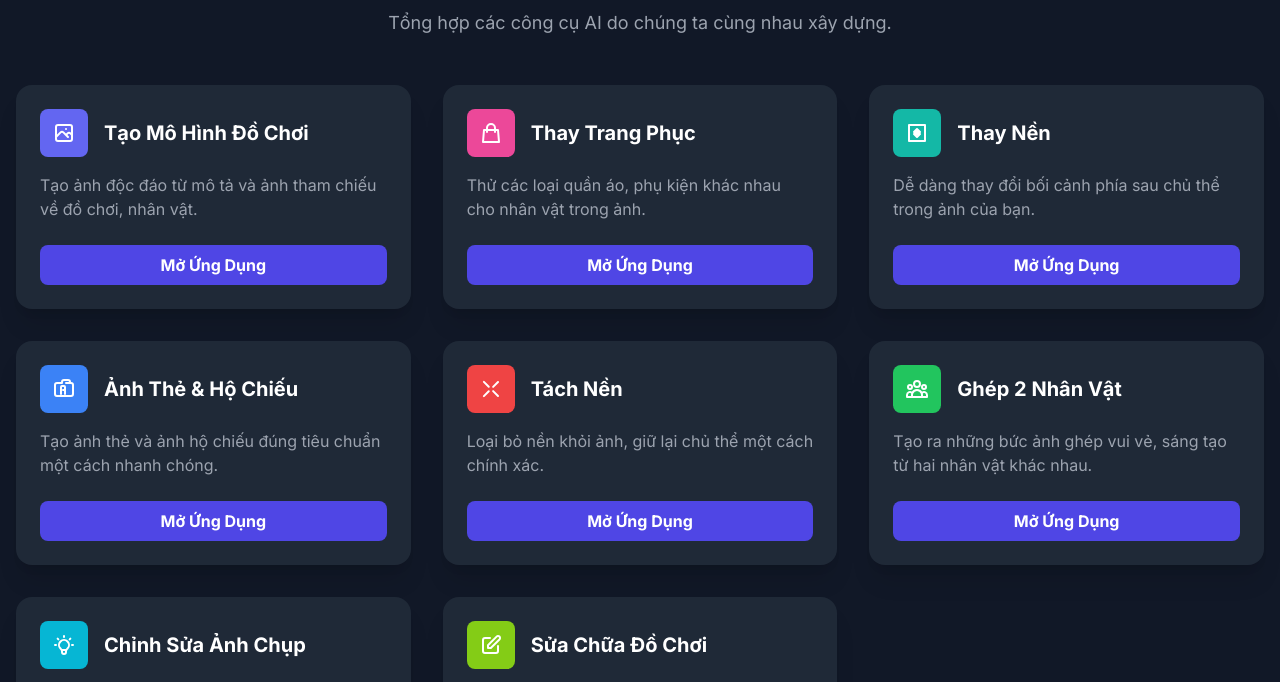
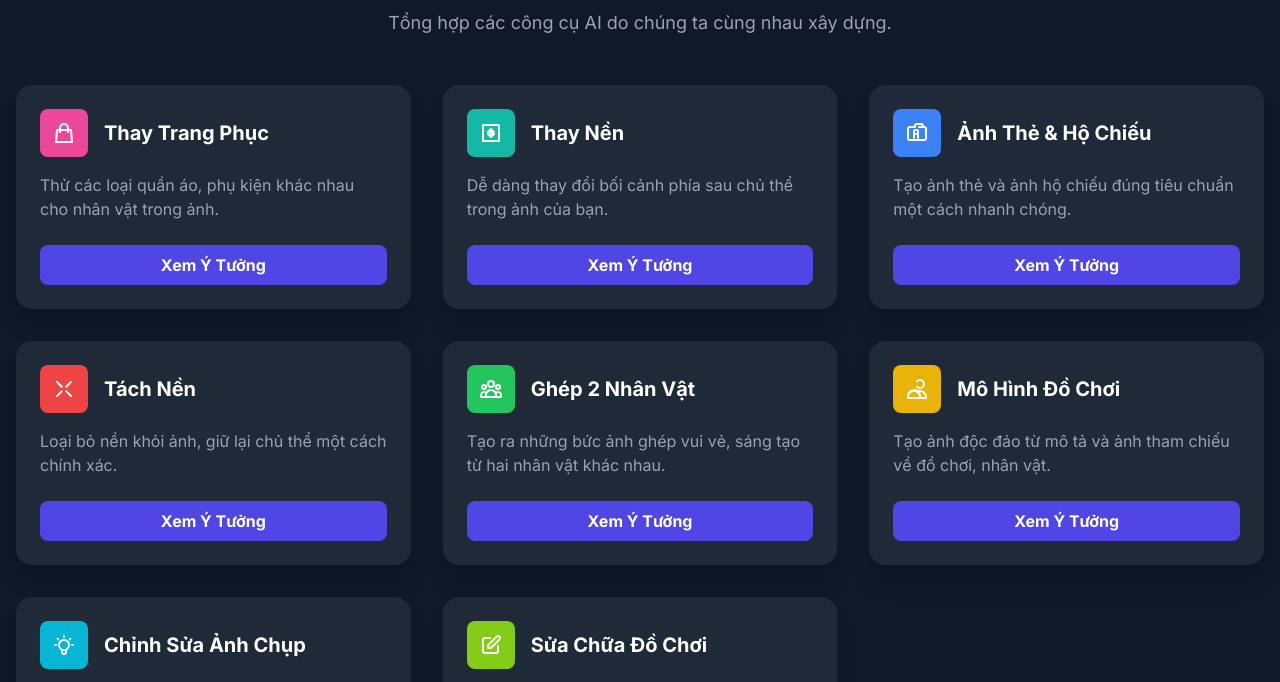
Before and after one commit to honda1967biz/honda1967biz, a plain HTML site: page index.html in a window 1280 px wide. Shown: the part 103-785 px from the top of the page. Drawn offline with nearby package versions, Linux system fonts and the light colour scheme.

Commit message:
Update index.html

```diff
--- a/index.html
+++ b/index.html
@@ -32,24 +32,6 @@
             <!-- App Grid -->
             <div id="app-grid" class="grid grid-cols-1 md:grid-cols-2 lg:grid-cols-3 gap-8">
 
-                <!-- App Card 1: Tạo Mô Hình Đồ Chơi -->
-                <div class="app-card bg-gray-800 rounded-2xl shadow-xl overflow-hidden">
-                    <div class="p-6 flex flex-col h-full">
-                        <div class="flex items-center space-x-4 mb-4">
-                            <div class="bg-indigo-500 p-3 rounded-lg">
-                                <svg xmlns="http://www.w3.org/2000/svg" class="h-6 w-6 text-white" fill="none" viewBox="0 0 24 24" stroke="currentColor" stroke-width="2"><path stroke-linecap="round" stroke-linejoin="round" d="M4 16l4.586-4.586a2 2 0 012.828 0L16 16m-2-2l1.586-1.586a2 2 0 012.828 0L20 14m-6-6h.01M6 20h12a2 2 0 002-2V6a2 2 0 00-2-2H6a2 2 0 00-2 2v12a2 2 0 002 2z" /></svg>
-                            </div>
-                            <h2 class="text-xl font-bold text-white">Tạo Mô Hình Đồ Chơi</h2>
-                        </div>
-                        <p class="text-gray-400 mb-6 flex-grow">
-                            Tạo ảnh độc đáo từ mô tả và ảnh tham chiếu về đồ chơi, nhân vật.
-                        </p>
-                        <a href="suanhanvatau.html" target="_blank" class="mt-auto w-full text-center block bg-indigo-600 hover:bg-indigo-700 text-white font-bold py-2 px-4 rounded-lg transition-colors duration-200">
-                            Mở Ứng Dụng
-                        </a>
-                    </div>
-                </div>
-
                 <!-- Card 2: Thay Trang Phục -->
                 <div class="app-card bg-gray-800 rounded-2xl shadow-xl overflow-hidden">
                     <div class="p-6 flex flex-col h-full">
@@ -60,7 +42,7 @@
                             <h2 class="text-xl font-bold text-white">Thay Trang Phục</h2>
                         </div>
                         <p class="text-gray-400 mb-6 flex-grow">Thử các loại quần áo, phụ kiện khác nhau cho nhân vật trong ảnh.</p>
-                        <a href="thaytrangphuc.html" target="_blank" class="mt-auto w-full text-center block bg-indigo-600 hover:bg-indigo-700 text-white font-bold py-2 px-4 rounded-lg transition-colors duration-200">Mở Ứng Dụng</a>
+                        <a href="https://gemini.google.com/share/452a50ab8109" target="_blank" class="mt-auto w-full text-center block bg-indigo-600 hover:bg-indigo-700 text-white font-bold py-2 px-4 rounded-lg transition-colors duration-200">Xem Ý Tưởng</a>
                     </div>
                 </div>
 
@@ -74,7 +56,7 @@
                             <h2 class="text-xl font-bold text-white">Thay Nền</h2>
                         </div>
                         <p class="text-gray-400 mb-6 flex-grow">Dễ dàng thay đổi bối cảnh phía sau chủ thể trong ảnh của bạn.</p>
-                         <a href="thaynen.html" target="_blank" class="mt-auto w-full text-center block bg-indigo-600 hover:bg-indigo-700 text-white font-bold py-2 px-4 rounded-lg transition-colors duration-200">Mở Ứng Dụng</a>
+                         <a href="https://g.co/gemini/share/3f5736ce90b3" target="_blank" class="mt-auto w-full text-center block bg-indigo-600 hover:bg-indigo-700 text-white font-bold py-2 px-4 rounded-lg transition-colors duration-200">Xem Ý Tưởng</a>
                     </div>
                 </div>
 
@@ -88,7 +70,7 @@
                             <h2 class="text-xl font-bold text-white">Ảnh Thẻ & Hộ Chiếu</h2>
                         </div>
                         <p class="text-gray-400 mb-6 flex-grow">Tạo ảnh thẻ và ảnh hộ chiếu đúng tiêu chuẩn một cách nhanh chóng.</p>
-                        <a href="anhhochieu.html" target="_blank" class="mt-auto w-full text-center block bg-indigo-600 hover:bg-indigo-700 text-white font-bold py-2 px-4 rounded-lg transition-colors duration-200">Mở Ứng Dụng</a>
+                        <a href="https://g.co/gemini/share/b059aa4fa4f9" target="_blank" class="mt-auto w-full text-center block bg-indigo-600 hover:bg-indigo-700 text-white font-bold py-2 px-4 rounded-lg transition-colors duration-200">Xem Ý Tưởng</a>
                     </div>
                 </div>
 
@@ -102,7 +84,7 @@
                             <h2 class="text-xl font-bold text-white">Tách Nền</h2>
                         </div>
                         <p class="text-gray-400 mb-6 flex-grow">Loại bỏ nền khỏi ảnh, giữ lại chủ thể một cách chính xác.</p>
-                        <a href="tachnen.html" target="_blank" class="mt-auto w-full text-center block bg-indigo-600 hover:bg-indigo-700 text-white font-bold py-2 px-4 rounded-lg transition-colors duration-200">Mở Ứng Dụng</a>
+                        <a href="https://g.co/gemini/share/450d3c527030" target="_blank" class="mt-auto w-full text-center block bg-indigo-600 hover:bg-indigo-700 text-white font-bold py-2 px-4 rounded-lg transition-colors duration-200">Xem Ý Tưởng</a>
                     </div>
                 </div>
 
@@ -116,7 +98,21 @@
                             <h2 class="text-xl font-bold text-white">Ghép 2 Nhân Vật</h2>
                         </div>
                         <p class="text-gray-400 mb-6 flex-grow">Tạo ra những bức ảnh ghép vui vẻ, sáng tạo từ hai nhân vật khác nhau.</p>
-                        <a href="ghepnhieunhanvat.html" target="_blank" class="mt-auto w-full text-center block bg-indigo-600 hover:bg-indigo-700 text-white font-bold py-2 px-4 rounded-lg transition-colors duration-200">Mở Ứng Dụng</a>
+                        <a href="https://g.co/gemini/share/43c3acf1efb1" target="_blank" class="mt-auto w-full text-center block bg-indigo-600 hover:bg-indigo-700 text-white font-bold py-2 px-4 rounded-lg transition-colors duration-200">Xem Ý Tưởng</a>
+                    </div>
+                </div>
+
+                <!-- Card 7: Mô hình đồ chơi -->
+                <div class="app-card bg-gray-800 rounded-2xl shadow-xl overflow-hidden">
+                    <div class="p-6 flex flex-col h-full">
+                        <div class="flex items-center space-x-4 mb-4">
+                            <div class="bg-yellow-500 p-3 rounded-lg">
+                                <svg xmlns="http://www.w3.org/2000/svg" class="h-6 w-6 text-white" fill="none" viewBox="0 0 24 24" stroke="currentColor" stroke-width="2"><path stroke-linecap="round" stroke-linejoin="round" d="M12 4.354a4 4 0 110 5.292M15 21H3v-1a6 6 0 0112 0v1zm0 0h6v-1a6 6 0 00-9-5.197M15 21v-2a6 6 0 00-12 0v2" /></svg>
+                            </div>
+                            <h2 class="text-xl font-bold text-white">Mô Hình Đồ Chơi</h2>
+                        </div>
+                        <p class="text-gray-400 mb-6 flex-grow">Tạo ảnh độc đáo từ mô tả và ảnh tham chiếu về đồ chơi, nhân vật.</p>
+                        <a href="https://g.co/gemini/share/031a9f047091" target="_blank" class="mt-auto w-full text-center block bg-indigo-600 hover:bg-indigo-700 text-white font-bold py-2 px-4 rounded-lg transition-colors duration-200">Xem Ý Tưởng</a>
                     </div>
                 </div>
 
@@ -130,7 +126,7 @@
                             <h2 class="text-xl font-bold text-white">Chỉnh Sửa Ảnh Chụp</h2>
                         </div>
                         <p class="text-gray-400 mb-6 flex-grow">Nâng cao chất lượng ảnh, chỉnh màu, ánh sáng và các chi tiết khác.</p>
-                         <a href="suaanhstudio.html" target="_blank" class="mt-auto w-full text-center block bg-indigo-600 hover:bg-indigo-700 text-white font-bold py-2 px-4 rounded-lg transition-colors duration-200">Mở Ứng Dụng</a>
+                         <a href="https://g.co/gemini/share/1144f54b679a" target="_blank" class="mt-auto w-full text-center block bg-indigo-600 hover:bg-indigo-700 text-white font-bold py-2 px-4 rounded-lg transition-colors duration-200">Xem Ý Tưởng</a>
                     </div>
                 </div>
 
@@ -144,7 +140,7 @@
                             <h2 class="text-xl font-bold text-white">Sửa Chữa Đồ Chơi</h2>
                         </div>
                         <p class="text-gray-400 mb-6 flex-grow">AI hướng dẫn bạn cách khắc phục, sửa chữa những món đồ chơi bị hỏng.</p>
-                         <a href="nguoithatsuadochoi.html" target="_blank" class="mt-auto w-full text-center block bg-indigo-600 hover:bg-indigo-700 text-white font-bold py-2 px-4 rounded-lg transition-colors duration-200">Mở Ứng Dụng</a>
+                         <a href="https://g.co/gemini/share/18b5ce9a325c" target="_blank" class="mt-auto w-full text-center block bg-indigo-600 hover:bg-indigo-700 text-white font-bold py-2 px-4 rounded-lg transition-colors duration-200">Xem Ý Tưởng</a>
                     </div>
                 </div>
 
```
